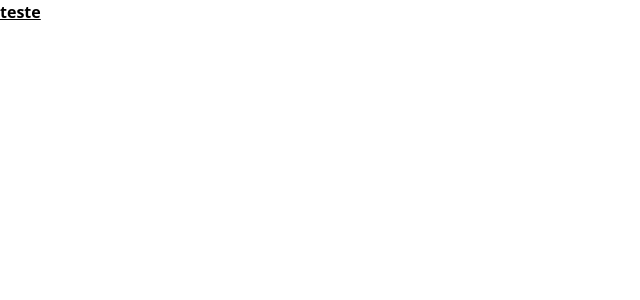
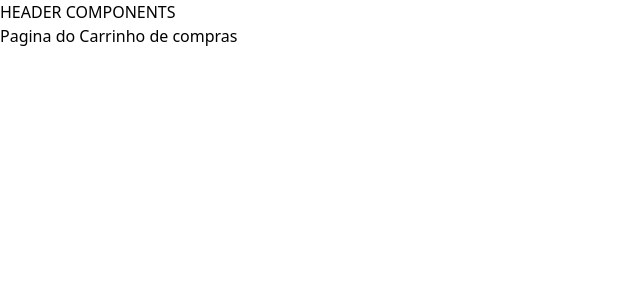
Before and after one commit to RockNicolas/Carrinho-Loja, a React (Vite) app: page /cart in a window 1280 px wide. Shown: the top 300 px of the page, without its empty margins (0-640 px from the left). Built offline with nearby package versions, Linux system fonts and the light colour scheme.

Commit message:
Criação da minha estrutura, components e pages

```diff
--- a/src/App.tsx
+++ b/src/App.tsx
@@ -1,10 +1,20 @@
+import { createBrowserRouter } from 'react-router-dom'
+import { Home } from './pages/Home/home'
+import { Cart } from './pages/Cart/cart'
+import { Layout } from './components/Layout/Layout'
 
-function App() {
-    return(
-      <h1 className='text-3x1 font-bold underline'>
-        teste
-      </h1>
-    )
-}
-
-export default App;
+export const router = createBrowserRouter([
+  {
+    element: <Layout />,
+    children: [
+      {
+        path: "/",
+        element: <Home />
+      },
+      {
+        path: "/cart",
+        element: <Cart />
+      }
+    ]
+  }
+])
--- /dev/null
+++ b/src/components/Header/header.tsx
@@ -0,0 +1,7 @@
+export function Header(){
+    return(
+        <div>
+            <h1>HEADER COMPONENTS</h1>
+        </div>
+    )
+}
--- /dev/null
+++ b/src/components/Layout/Layout.tsx
@@ -0,0 +1,11 @@
+import { Outlet } from 'react-router-dom'
+import { Header } from '../Header/header'
+
+export function Layout(){
+    return(
+        <>
+            <Header />
+            <Outlet />
+        </>
+    )
+}
--- a/src/main.tsx
+++ b/src/main.tsx
@@ -1,10 +1,11 @@
 import { StrictMode } from 'react'
 import { createRoot } from 'react-dom/client'
 import './index.css'
-import  App  from './App.tsx'
+import {router} from './App.tsx'
+import { RouterProvider } from 'react-router-dom'
 
 createRoot(document.getElementById('root')!).render(
   <StrictMode>
-    <App />
+    <RouterProvider router={router}/>
   </StrictMode>,
 )
--- /dev/null
+++ b/src/pages/Cart/cart.tsx
@@ -0,0 +1,7 @@
+export function Cart(){
+    return(
+        <div>
+            <h1>Pagina do Carrinho de compras</h1>
+        </div>
+    )
+}
--- /dev/null
+++ b/src/pages/Home/home.tsx
@@ -0,0 +1,7 @@
+export function Home(){
+    return(
+        <div>
+            <h1>Home</h1>
+        </div>
+    )
+}
```
